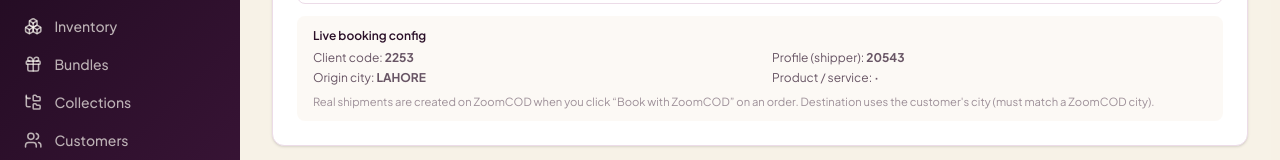
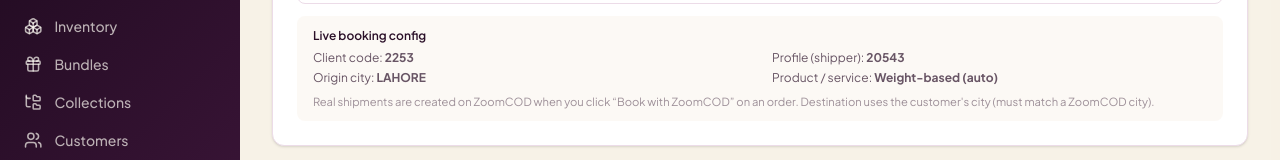
Before and after one commit to thesocialmediacompany/eco-global-trial, a Next.js app: page /admin/shipping in a window 1280 px wide. Shown: the part 263-423 px from the top of the page. Built offline with nearby package versions, Linux system fonts and the light colour scheme; no server answers; the database is empty.

Commit message:
fix: remove zoom.product/serviceType refs (now weight-based)

```diff
--- a/src/app/admin/(panel)/shipping/page.tsx
+++ b/src/app/admin/(panel)/shipping/page.tsx
@@ -74,7 +74,7 @@
               <span>Client code: <strong>{zoom.clientCode}</strong></span>
               <span>Profile (shipper): <strong>{zoom.profileId}</strong></span>
               <span>Origin city: <strong>{zoom.origin}</strong></span>
-              <span>Product / service: <strong>{zoom.product} · {zoom.serviceType}</strong></span>
+              <span>Product / service: <strong>Weight-based (auto)</strong></span>
             </div>
             <p className="mt-2 text-[0.7rem] text-purple-900/45">
               Real shipments are created on ZoomCOD when you click &ldquo;Book with ZoomCOD&rdquo;
```
